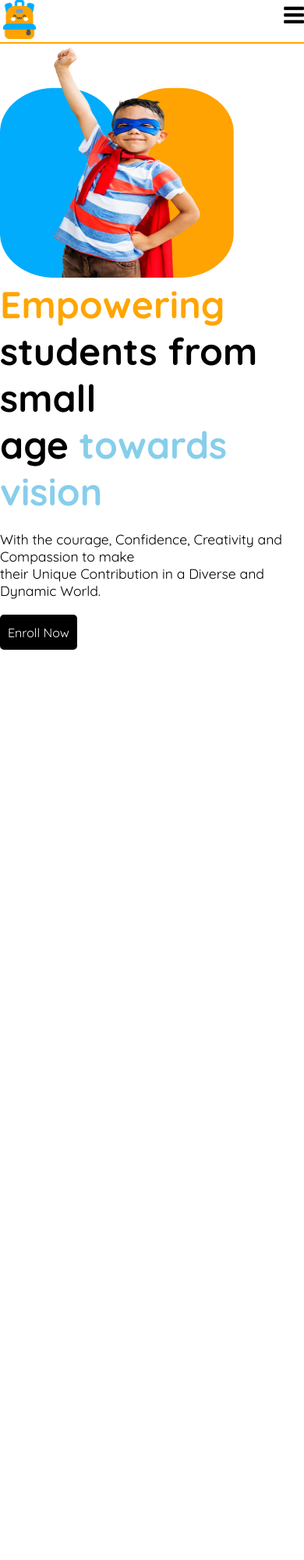
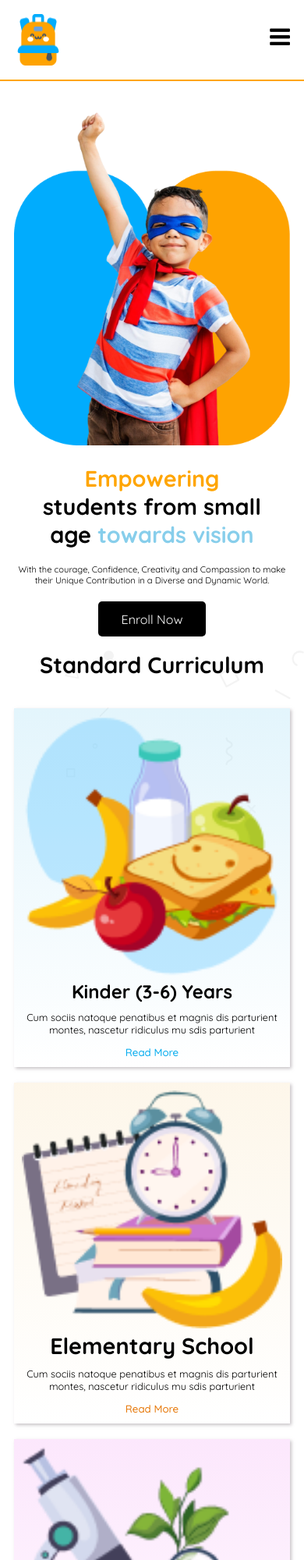
Before and after one commit to taniatripty/B11-kids, a plain HTML site: page index.html in a window 390 px wide. Shown: the top 2000 px of the page at 78% size. Before the commit the page ends 844 px from the top, so only its background shows below. Drawn offline with Linux system fonts and the light colour scheme.

Commit message:
fourth commit

```diff
--- a/index.html
+++ b/index.html
@@ -44,16 +44,56 @@
             <h2 class="tittle"> <span class="t1">Empowering</span> <br>
                <span class="t2">students from small</span>  <br>
                age<span class="t3"> towards vision</span>  </h2>
-            <P>With the courage, Confidence, Creativity and Compassion to make <br> their Unique Contribution in a Diverse and Dynamic World.</P>
+            <P>With the courage, Confidence, Creativity and Compassion to make <br> their  Unique Contribution in a Diverse and Dynamic World.</P>
             <button class="btn2"> Enroll Now</button>
         </div>
         <div class="right">
-            <img src="assets/hero-kids.png" height="420px" width="400px" alt="">
+            <img src="assets/hero-kids.png"  alt="">
         </div>
     </div>
 
     </header>
-    <main>
+
+    <main class="main-part">
+        <section class="Standard">
+            <h2>Standard Curriculum</h2>
+            <div class="cards">
+                <div class="card1">
+                    <img src="assets/kinder.png" alt="">
+                    <h3 class="tittle">Kinder (3-6) Years</h3>
+                    <P>Cum sociis natoque penatibus et magnis
+                        dis parturient montes, nascetur ridiculus
+                        mu sdis parturient</P>
+                    <button class="btn1">Read More</button>
+                </div>
+                <div class="card2">
+                    <img src="assets/elementary.png" alt="">
+                    <h3 class="tittle">Elementary School</h3>
+                    <P>Cum sociis natoque penatibus et magnis
+                        dis parturient montes, nascetur ridiculus
+                        mu sdis parturient</P>
+                    <button class="btn1">Read More</button>
+                </div>
+                <div class="card3">
+                    <img src="assets/middle.png" alt="">
+                    <h3 class="tittle">Middle (10-16) Years</h3>
+                    <P>Cum sociis natoque penatibus et magnis
+                        dis parturient montes, nascetur ridiculus
+                        mu sdis parturient</P>
+                    <button class="btn1">Read More</button>
+                </div>
+            </div>
+
+        </section>
+        <section class="arrow">
+            <div class="circle1">
+                <i class="fa fa-angle-left" style="font-size:24px"></i>
+            </div>
+                <div class="circle1">
+                    <i class="fa fa-angle-right" style="font-size:24px"></i>
+
+            </div>
+        </section>
 
     </main>
     <footer>
--- a/style.css
+++ b/style.css
@@ -82,7 +82,7 @@ hr{
     justify-content: space-between;
 }
 .left{
-    margin-top: 60px;
+    margin-top: 80px;
 }
 .left .tittle{
     font-size: 3rem;
@@ -104,7 +104,7 @@ hr{
     font-size: 16px;
     height: 45px;
     color: white;
-    padding: 10px;
+    padding: 10px 30px;
     cursor: pointer;
     border: none;
 }
@@ -112,23 +112,123 @@ hr{
 
     margin-top: -20px;
 }
+.main-part{
+
+    background-image: url(assets/bg.png);
+    background-repeat: no-repeat;
+    background-position: cover;
+
+}
+.Standard h2{
+    font-size: 3rem;
+    text-align: center;
+    margin-bottom: 30px;
+}
+.cards{
+    margin: 50px 100px;
+    display: flex;
+    justify-content: space-between;
+    gap:25px
+}
+.card1{
+    text-align: center;
+    box-shadow: 2px 2px 4px rgba(163, 155, 162, 0.6);
+    padding: 10px;
+   background-image: linear-gradient(to bottom,rgba(116, 205, 240,.2),white);
+
+}
+.card2{
+    text-align: center;
+    box-shadow: 2px 2px 4px rgba(163, 155, 162, 0.6);
+    padding: 10px;
+    background-image: linear-gradient(to bottom,rgba(238, 172, 49,.1),white);
+
+}
+.card2 .btn1{
+    color: #e67809;
+}
+.card2 .tittle{
+    font-size: 1.8rem;
+    margin-bottom: 10px;
+}
+.card2 p{
+    font-size: .8rem;
+    margin-bottom: 10px;
+}
+.card3 .tittle{
+    font-size: 1.8rem;
+    margin-bottom: 10px;
+
+}
+.card3 p{
+    font-size: .8rem;
+    margin-bottom: 10px;
+}
+.card3 .btn1{
+    color: #5D58EF;
+}
+.card3{
+    text-align: center;
+    box-shadow: 2px 2px 4px rgba(163, 155, 162, 0.6);
+    padding: 10px;
+    background-image: linear-gradient(to bottom,rgba(226, 22, 229,0.1),white);
+}
+.card1 .tittle{
+    font-size: 1.5rem;
+    margin-bottom: 10px;
+}
+.card1 p{
+    font-size: .8rem;
+margin-bottom: 10px;
+}
+.btn1{
+    background: transparent;
+    border: none;
+    font-weight: 500;
+    color: rgb(6, 172, 238);
+}
+.arrow{
+    margin: 50px 100px;
+    display: flex;
+    justify-content: center;
+    align-items: center;
+    gap: 15px;
+}
+.circle1{
+    height: 50px;
+    width: 50px;
+    border-radius: 50%;
+    background: #e67809;
+    text-align: center;
+
+
+}
+.circle1 i{
+    text-align: center;
+    margin-top: 12px;
+    color: white;
+}
 
 @media screen and (max-width:576px) {
     .logo1,.menuicon,hr{
         display: block;
     }
 
-
+          .navbar ,.banner,.cards{
+            margin: 10px;
+            padding: 8px;
+          }
+        .main-part{
+            background-size: contain ;
+        }
+    .card1,.card2,.card3{
+        width: 100%;
+    }
     .logo,.btn{
         display: none;
     }
-    .navbar{
-        margin: 0px ;
-        padding: 0px;
-    }
-    .banner{
-        margin: 0;
-        padding: 0;
+    .menuicon{
+        margin-top: 10px;
     }
     .features>ul{
         position:absolute;
@@ -155,19 +255,40 @@ hr{
        }
        .banner{
         flex-direction: column;
+
        }
        img{
         width: 100%;
+        height: 100%;
        }
        .right img{
         order: 0;
-        margin: 0 auto;
-        height:300px;
-        width:300px;
+        margin-top:15px;
        }
        .left{
-        margin: 0 auto;
+        text-align: center;
         order: 1;
+        margin-top: 20px;
+
+       }
+       .left .tittle{
+        font-size:1.8rem;
+       }
+       .left p{
+        font-size: .7rem;
+       }
+       .left .btn2{
+        padding: 10px 30px;
+       }
+       .Standard h2{
+        font-size: 1.8rem;
+       }
+       .cards{
+        flex-direction: column;
+        gap: 20px;
+       }
+       .arrow{
+        display:none;
        }
 
     }
```
